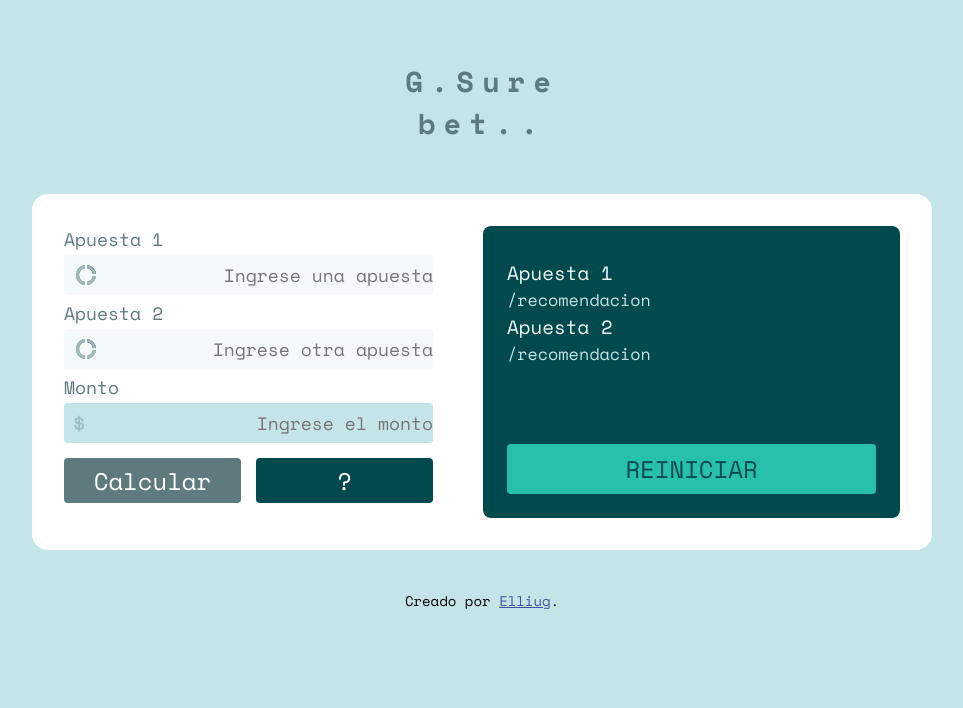
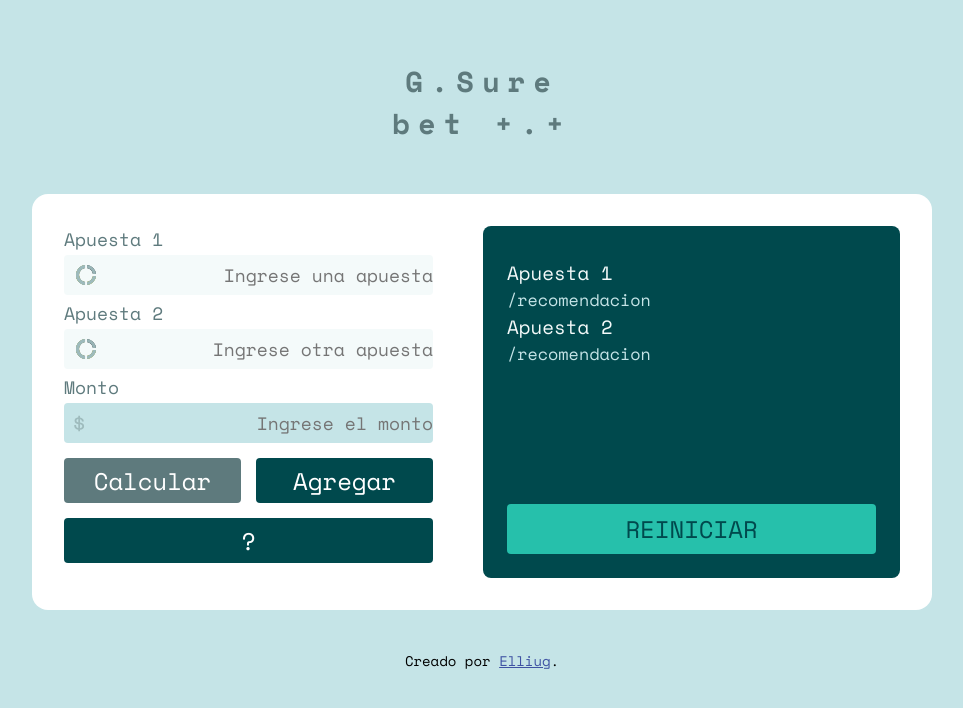
Before and after one commit to guillsil/Calculadora-Surbet, a plain HTML site: page index.html in a window 1280 px wide. Both pictures are taken after a click on the button "REINICIAR". Shown: the whole page, without its empty margins (158-1121 px from the left). Drawn offline with nearby package versions, Linux system fonts and the light colour scheme.

Commit message:
hjjhhjjhjkjkj

```diff
--- a/index.html
+++ b/index.html
@@ -4,12 +4,12 @@
   <meta charset="UTF-8">
   <meta name="viewport" content="width=device-width, initial-scale=1.0">
   <link rel="icon" type="image/png" sizes="32x32" href="./images/favicon-32x32.png">
-  <link rel="stylesheet" href="styles.css">
+  <link rel="stylesheet" href="sass/style.css">
   <title>G.Sure bet Calculator</title>
 </head>
 <body>
   <header class="header">
-    <h1 class="header-titulo">G.Sure <br>bet..</h1>
+    <h1 class="header-titulo">G.Sure <br>bet +.+</h1>
   </header>
 
   <section class="calculadora-container">
@@ -25,7 +25,10 @@
 
       <fieldset class="btns">
         <button class="btns__boton btns__boton__custom" id="calculate">Calcular</button>
-        <button class="btns__boton" id="specialButton">?</button>
+        <button class="btns__boton btns__boton__custom-add" id="agregar">Agregar</button>
+      </fieldset>
+      <fieldset class="btns-status">
+        <button class="btns-status__boton " id="specialButton">?</button>
       </fieldset>
 
     </div>
--- a/js/main.js
+++ b/js/main.js
@@ -78,4 +78,6 @@ function clearInputs() {
     document.getElementById("resultado-odd2").textContent = "";
     document.getElementById("resultado-ganancia").textContent = "";
     document.getElementById("resultado-porcentaje").textContent = "";
+    document.getElementById("specialButton").textContent = "?";
+    document.getElementById("specialButton").style.backgroundColor = "";
 }
--- a/sass/_mixins.scss
+++ b/sass/_mixins.scss
@@ -7,6 +7,28 @@
     margin-bottom: 3px;
 }
 
+@mixin btns{
+    border: none;
+    display: grid;
+    gap: 15px;
+    margin-bottom: 15px;
+    margin-top: 10px;
+}
+
+@mixin btns-boton($color){
+    height: 45px;
+    background-color: variables.$Very-dark-cyan;
+    font-family: variables.$font;
+    font-size: 1em;
+    border: none;
+    border-radius: 4px;
+    color: variables.$White;
+    transition-duration: 1s;
+    &:hover{
+        cursor: pointer;
+        background-color: $color;
+    }
+}
 @mixin input($icon){
     font-family: variables.$font;
     font-size: 0.75em;
--- a/sass/style.scss
+++ b/sass/style.scss
@@ -42,30 +42,28 @@
 
 
 .btns{
-    border: none;
-    display: grid;
+    @include mixins.btns;
     grid-template-columns: 1fr 1fr;
-    gap: 15px;
-    margin-bottom: 15px;
-    margin-top: 10px;
+}
+
+.btns-status{
+    @include mixins.btns;
+    grid-template-columns: 1fr;
+}
+
+.btns-status__boton{
+    width: 100%;
+    @include mixins.btns-boton(variables.$Dark-grayish-cyan);
 }
 
 .btns__boton{
     width: 147px;
-    height: 45px;
-    background-color: variables.$Very-dark-cyan;
-    font-family: variables.$font;
-    font-size: 1em;
-    border: none;
-    border-radius: 4px;
-    color: variables.$White;
-    transition-duration: 1s;
-    &:hover{
-        cursor: pointer;
-        background-color: variables.$Strong-cyan;
-    }
+    @include mixins.btns-boton(variables.$Strong-cyan);
     &__custom{
         background-color: variables.$Dark-grayish-cyan;
+    }
+    &__custom-add{
+        background-color: variables.$Very-dark-cyan;
     }
 }
 
```
Also changed, not shown: sass/style.css, styles.css (deleted), 2 other files.
